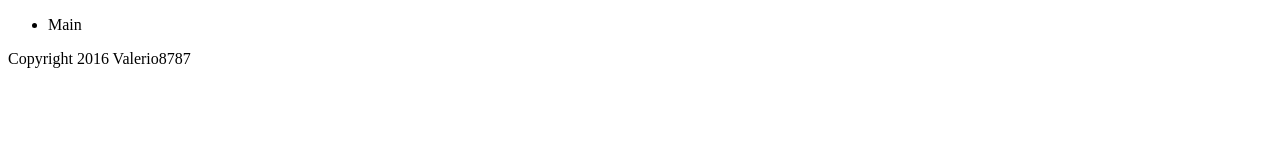
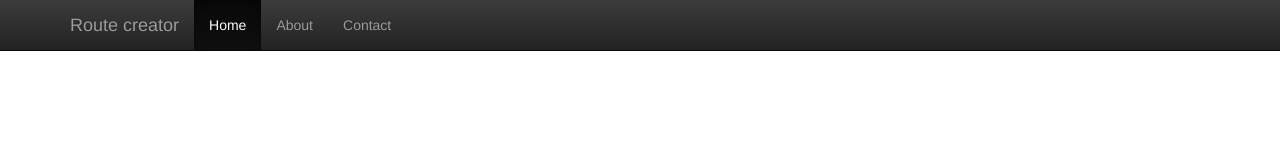
Before and after one commit to valerio8787/valerio8787.github.io, a plain HTML site: page index.html in a window 1280 px wide. Drawn offline with nearby package versions, Linux system fonts and the light colour scheme.

Commit message:
added bootstrap template

```diff
--- /dev/null
+++ b/css/style.css
@@ -0,0 +1,3 @@
+ body {
+    padding-top: 70px;
+ }
--- a/index.html
+++ b/index.html
@@ -6,24 +6,51 @@
 	<meta http-equiv="Content-Type" content="text/html; charset=UTF-8" />
 	<title>Route Creator</title>
 	<script type="text/javascript" src="js/script.js"></script>
+	<!-- Latest compiled and minified CSS -->
+	<link rel="stylesheet" href="https://maxcdn.bootstrapcdn.com/bootstrap/3.3.7/css/bootstrap.min.css" integrity="sha384-BVYiiSIFeK1dGmJRAkycuHAHRg32OmUcww7on3RYdg4Va+PmSTsz/K68vbdEjh4u" crossorigin="anonymous">
+
+	<!-- Optional theme -->
+	<link rel="stylesheet" href="https://maxcdn.bootstrapcdn.com/bootstrap/3.3.7/css/bootstrap-theme.min.css" integrity="sha384-rHyoN1iRsVXV4nD0JutlnGaslCJuC7uwjduW9SVrLvRYooPp2bWYgmgJQIXwl/Sp" crossorigin="anonymous">
+
+	<link href="css/style.css" rel="stylesheet">
+
 </head>
 
 <body>
+	<nav class="navbar navbar-inverse navbar-fixed-top">
+      <div class="container">
+        <div class="navbar-header">
+          <button type="button" class="navbar-toggle collapsed" data-toggle="collapse" data-target="#navbar" aria-expanded="false" aria-controls="navbar">
+            <span class="sr-only">Toggle navigation</span>
+            <span class="icon-bar"></span>
+            <span class="icon-bar"></span>
+            <span class="icon-bar"></span>
+          </button>
+          <a class="navbar-brand" href="#">Route creator</a>
+        </div>
+        <div id="navbar" class="navbar-collapse collapse">
+          <ul class="nav navbar-nav">
+            <li class="active"><a href="#">Home</a></li>
+            <li><a href="#about">About</a></li>
+            <li><a href="#contact">Contact</a></li>
+          </ul>
+        </div><!--/.nav-collapse -->
+      </div>
+    </nav>
 
-	<header>
-		<nav>
-			<ul>
-				<li>Main</li>
-			</ul>
-		</nav>
-	</header>
+    <div class="container">
+    	<div id="map"></div>
+    </div>
 
-
-
-	<footer>
-		<p>Copyright 2016 Valerio8787</p>
-	</footer>
-
+    <div class="navbar-fixed-bottom row-fluid">
+        <div class="navbar-inner">
+      		<div class="container">
+        		<p class="text-muted"><!-- Copyright 2016 Valerio8787 --></p>
+      		</div>
+    	</div>
+    </div>
+    <script src="https://ajax.googleapis.com/ajax/libs/jquery/1.12.4/jquery.min.js"></script>
+	<script src="https://maxcdn.bootstrapcdn.com/bootstrap/3.3.7/js/bootstrap.min.js" integrity="sha384-Tc5IQib027qvyjSMfHjOMaLkfuWVxZxUPnCJA7l2mCWNIpG9mGCD8wGNIcPD7Txa" crossorigin="anonymous"></script>
 </body>
 
 </html>
```
